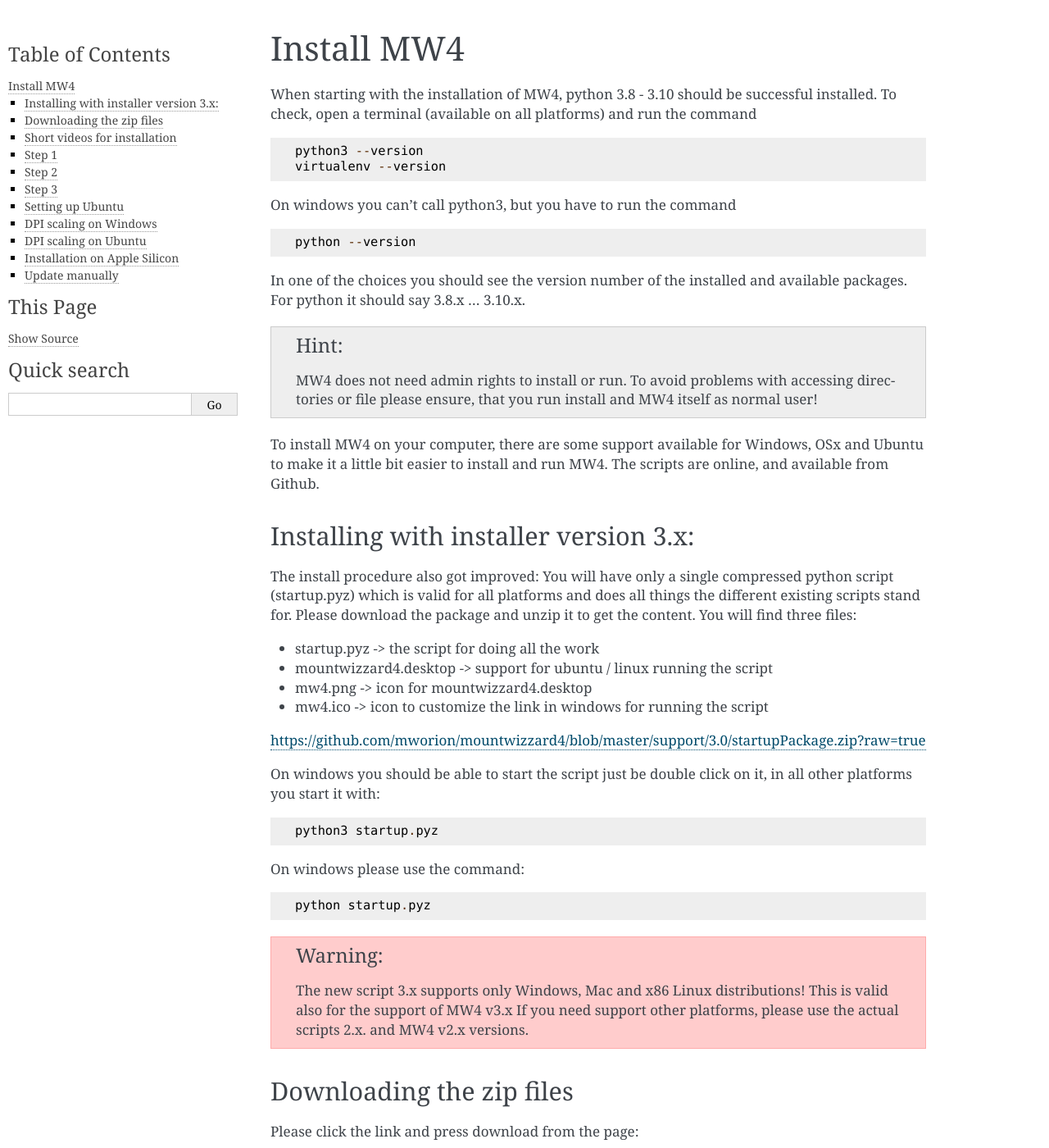
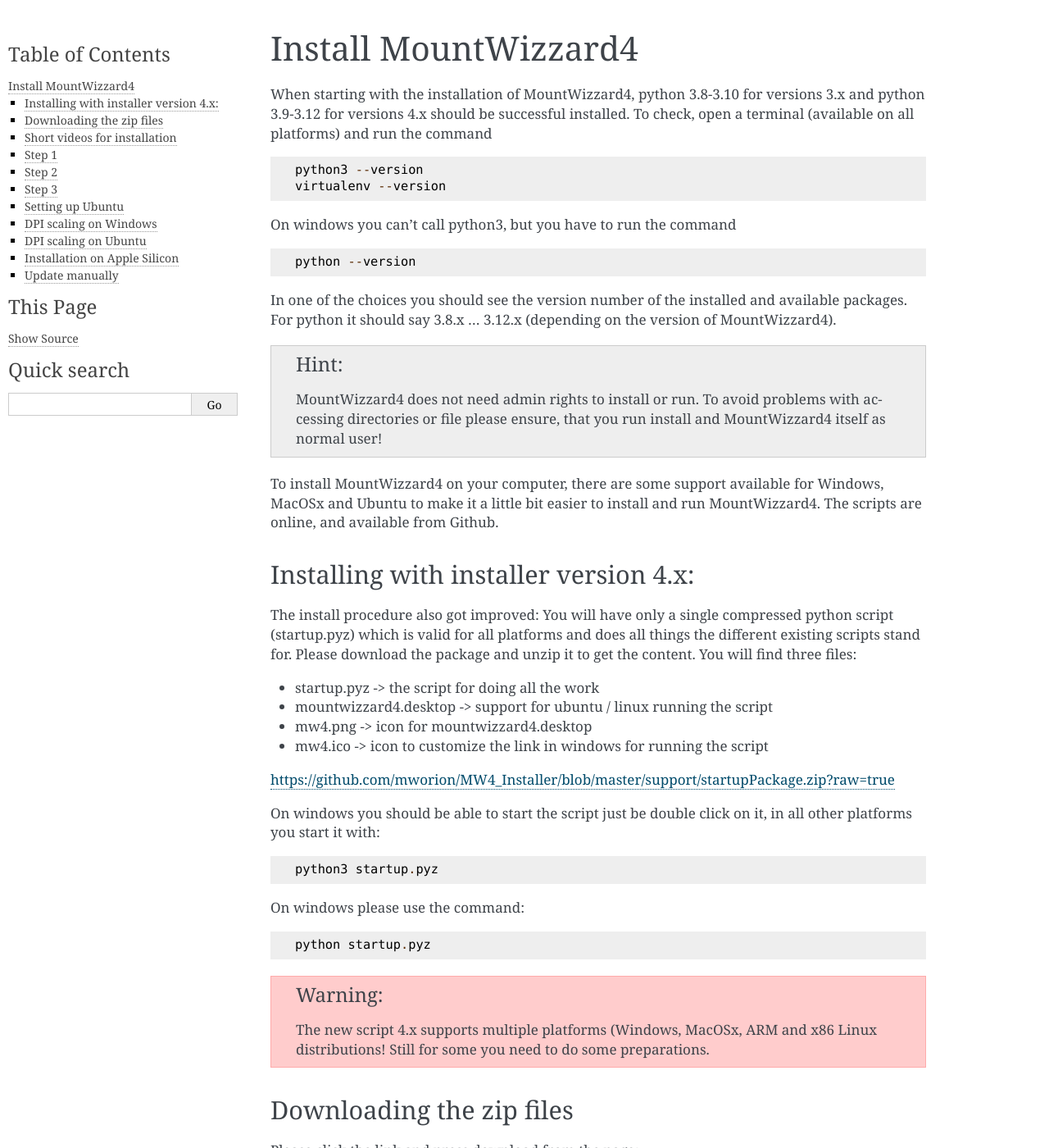
Before and after one commit to mworion/MW4_Installer, a Sphinx documentation site: the page built from doc/install/mw4.rst, in a window 1280 px wide and 1400 px high. Shown: the whole window at 82% size. Built offline with Sphinx 7.4.7, drawn with Linux system fonts in a browser that asks for light colours; some of the changed text lies outside the part shown.

Commit message:
update workflows

```diff
--- a/doc/install/mw4.rst
+++ b/doc/install/mw4.rst
@@ -1,9 +1,9 @@
-Install MW4
-===========
+Install MountWizzard4
+=====================
 
-When starting with the installation of MW4, python 3.8 - 3.10 should be successful
-installed. To check, open a terminal (available on all platforms) and run the
-command
+When starting with the installation of MountWizzard4, python 3.8-3.10 for
+versions 3.x and python 3.9-3.12 for versions 4.x should be successful installed.
+To check, open a terminal (available on all platforms) and run the command
 
 .. code-block:: python
 
@@ -16,32 +16,32 @@
 
     python --version
 
-
 In one of the choices you should see the version number of the installed and
-available packages. For python it should say 3.8.x ... 3.10.x.
+available packages. For python it should say 3.8.x ... 3.12.x (depending on the
+version of MountWizzard4).
 
 .. hint::
-    MW4 does not need admin rights to install or run. To avoid problems with
-    accessing directories or file please ensure, that you run install and MW4
-    itself as normal user!
+    MountWizzard4 does not need admin rights to install or run. To avoid
+    problems with accessing directories or file please ensure, that you run
+    install and MountWizzard4 itself as normal user!
 
-To install MW4 on your computer, there are some support available for Windows, OSx
-and Ubuntu to make it a little bit easier to install and run MW4. The scripts are
-online, and available from Github.
+To install MountWizzard4 on your computer, there are some support available for
+Windows, MacOSx and Ubuntu to make it a little bit easier to install and run
+MountWizzard4. The scripts are online, and available from Github.
 
-Installing with installer version 3.x:
+Installing with installer version 4.x:
 --------------------------------------
 The install procedure also got improved: You will have only a single compressed
 python script (startup.pyz) which is valid for all platforms and does all things
-the different existing scripts stand for. Please download the package and unzip it
-to get the content. You will find three files:
+the different existing scripts stand for. Please download the package and unzip
+it to get the content. You will find three files:
 
 - startup.pyz -> the script for doing all the work
 - mountwizzard4.desktop -> support for ubuntu / linux running the script
 - mw4.png -> icon for mountwizzard4.desktop
 - mw4.ico -> icon to customize the link in windows for running the script
 
-https://github.com/mworion/mountwizzard4/blob/master/support/3.0/startupPackage.zip?raw=true
+https://github.com/mworion/MW4_Installer/blob/master/support/startupPackage.zip?raw=true
 
 
 On windows you should be able to start the script just be double click on it,
@@ -58,10 +58,8 @@
     python startup.pyz
 
 .. warning::
-    The new script 3.x supports only Windows, Mac and x86 Linux distributions!
-    This is valid also for the support of MW4 v3.x
-    If you need support other platforms, please use the actual scripts 2.x. and
-    MW4 v2.x versions.
+    The new script 4.x supports multiple platforms (Windows, MacOSx, ARM and x86
+    Linux distributions! Still for some you need to do some preparations.
 
 
 Downloading the zip files
@@ -77,8 +75,8 @@
 
 Short videos for installation
 -----------------------------
-For a better impression of how MW4 could be installed, there are some special
-videos showing a installation on different platforms.
+For a better impression of how MountWizzard4 could be installed, there are some
+special videos showing a installation on different platforms.
 
 .. hlist::
     :columns: 1
@@ -99,85 +97,34 @@
 
 .. hint::
     Over time, there might be some improvements also made for these scripts.
-    So if you had installed MW4 some time ago and will install new setups,
+    So if you had installed MountWizzard4 some time ago and will install new setups,
     it might be helpful to check if some new scripts are available for better
     handling.
 
 the directory should than for OSx look like:
 
-.. image:: image/mac_1.png
-    :align: center
-    :scale: 71%
-
-In Windows10 it looks like:
-
-.. image:: image/win_1.png
-    :align: center
-    :scale: 71%
-
-.. warning::
-    Please closely check if your working directory is writable. Otherwise MW4 could
-    not work properly!
-
-.. image:: image/win_1.png
-    :align: center
-    :scale: 71%
-
-Windows10 might as you the first time of execution the following question:
-
-.. image:: image/win_a.png
-    :align: center
-    :scale: 71%
-
-and you could accept that by clicking "addition information" and than execute:
-
-.. image:: image/win_b.png
-    :align: center
-    :scale: 71%
 
 Step 2
 ------
 
-Run one of the scripts following script. During installation a terminal window
-might and shows the progress of installation.
+Download the actual release of the installer script and unzip it's content to
+your work dir.
 
-.. code-block:: python
-
-    MW4_Install.bat         # Windows
-    MW4_Install.sh          # Ubuntu
-    MW4_Install.command     # OSx
-
-With the script a virtual environment for python is installed in your working dir
-under the name "venv". After that it installs all necessary libraries and MW4
-itself into this virtual environment. So any other installation of python
-applications is not influenced by MW4 install.
-
-After running the install script the directory should for OSx look like:
-
-.. image:: image/mac_2.png
-    :align: center
-    :scale: 71%
-
-In Windows10 it looks like:
-
-.. image:: image/win_2.png
-    :align: center
-    :scale: 71%
 
 In Windows10 for the first time you might be asked again for permission (see above).
 
 Please use for the following step the install marked in red.
 
-MW4 is already installed inside the virtual environment venv in your work dir.
+MountWizzard4 is already installed inside the virtual environment venv in your work dir.
 
 .. warning::
     Please check if an online connection is available on your computer during
-    installation as the libraries and MW4 is installed from online sources.
+    installation as the libraries and MountWizzard4 is installed from online sources.
 
 Step 3
 ------
 
-Run one of the scripts
+Run the installer script
 
 .. code-block:: python
 
@@ -185,7 +132,7 @@
     MW4_Run.sh          # Ubuntu
     MW4_Run.command     # OSx
 
-This script will start MW4 for the first time and it will create some
+This script will start MountWizzard4 for the first time and it will create some
 subdirectories in your working folder. When starting, a splash screen show the
 progress of it's initialization. After first start the directory should for OSx
 look like:
@@ -203,8 +150,9 @@
 In Windows10 for the first time you might be asked again for permission (see above).
 
 With the first run you will see a log file written and you should have a first
-window from MW4 open. Please notice that there will be no visible terminal window,
-but a minimized power shell in the menu. This might take some seconds before MW4
+window from MountWizzard4 open. Please notice that there will be no visible
+terminal window,
+but a minimized power shell in the menu. This might take some seconds before MountWizzard4
 comes up with the splash screen:
 
 .. image:: image/first_run.png
@@ -212,7 +160,7 @@
     :scale: 71%
 
 If you see the upper window, you succeed and from now on you are able to customize your
-setup of MW4 and it's features.
+setup of MountWizzard4 and it's features.
 
 Setting up Ubuntu
 -----------------
@@ -234,7 +182,7 @@
 ----------------------
 If you are running a windows machine with setting the zoom factor for you display
 settings different to 100%, you might notice inadequate font sizes etc.
-Unfortunately this could not be worked around within MW4 itself, but you could
+Unfortunately this could not be worked around within MountWizzard4 itself, but you could
 change some environment variables to omit this problem. The actual script already
 contain some setting to keep the resolution to 100% even if you choose to increase
 this value for other applications. You want to play with these settings to make
@@ -263,7 +211,7 @@
     :align: center
     :scale: 71%
 
-If you would like to have MW4 displayed bigger than 100%, please increase the
+If you would like to have MountWizzard4 displayed bigger than 100%, please increase the
 QT_SCALE_FACTOR to the value desired. A value of 1 means 100%, so 2 means 200%.
 You will experience to set the font adequately.
 
@@ -290,7 +238,7 @@
 
 Update manually
 ---------------
-If you plan to upgrade MW4 to the newest release, MW4 has it's own internal
+If you plan to upgrade MountWizzard4 to the newest release, MountWizzard4 has it's own internal
 updater and using the script is not necessary. In some circumstances this might
 be necessary. In these cases you could use on of the
 
```
Also changed, not shown: 2 other files.
